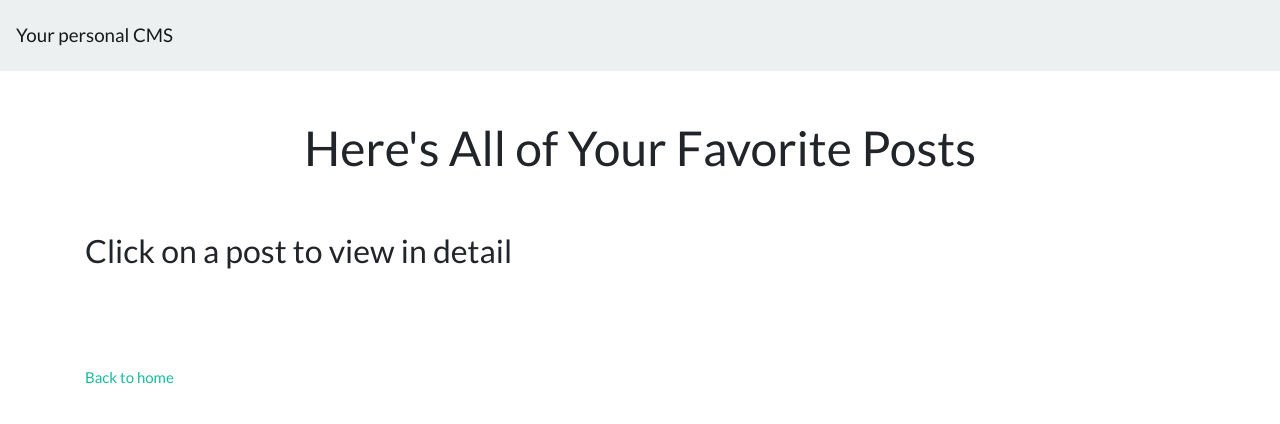
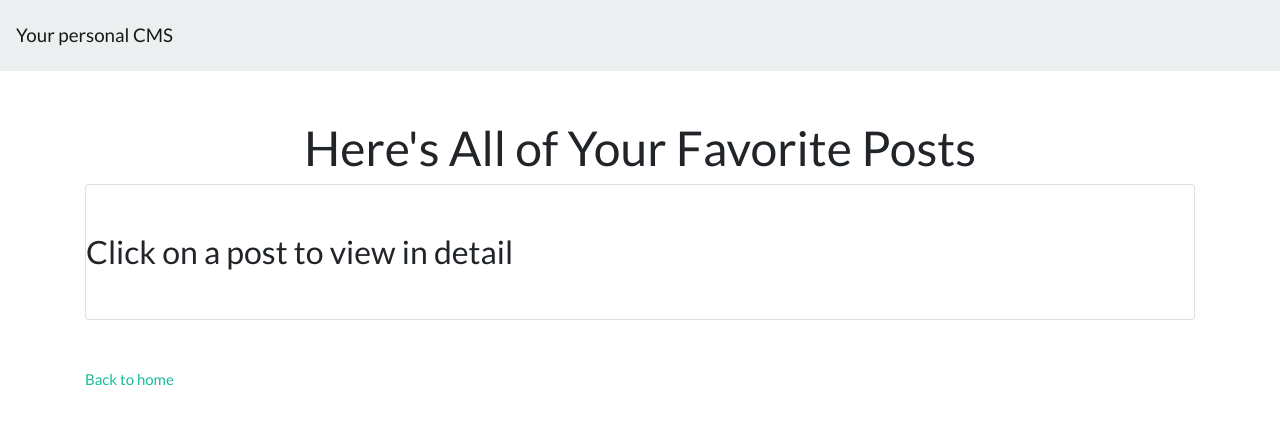
Before and after one commit to catalinarw/Blogging-App, a React (Create React App) app in the folder client/: page /favorites in a window 1280 px wide. Shown: the top 424 px of the page. Built offline with nearby package versions, Linux system fonts and the light colour scheme.

Commit message:
added css styles for components

```diff
--- a/client/src/components/DeleteBtn/style.css
+++ b/client/src/components/DeleteBtn/style.css
@@ -0,0 +1,4 @@
+.delete-btn {
+  float: right;
+  color: #e74944;
+}
--- a/client/src/components/List/style.css
+++ b/client/src/components/List/style.css
@@ -0,0 +1,33 @@
+.list-overflow-container {
+  max-height: 545px;
+  border: 1px #dddddd solid;
+  border-radius: 4px;
+  overflow-y: scroll;
+  overflow-x: hidden;
+}
+
+.list-overflow-container ul {
+  margin: 0;
+}
+
+.list-overflow-container li {
+  border-radius: 0px;
+  border-left: none;
+  border-right: none;
+}
+
+.list-overflow-container li * {
+  cursor: pointer;
+}
+
+.list-overflow-container li a {
+  color: #2a878c;
+}
+
+.list-overflow-container li:first-child {
+  border-top: none;
+}
+
+.list-overflow-container li:last-child {
+  border-bottom: none;
+}
```
